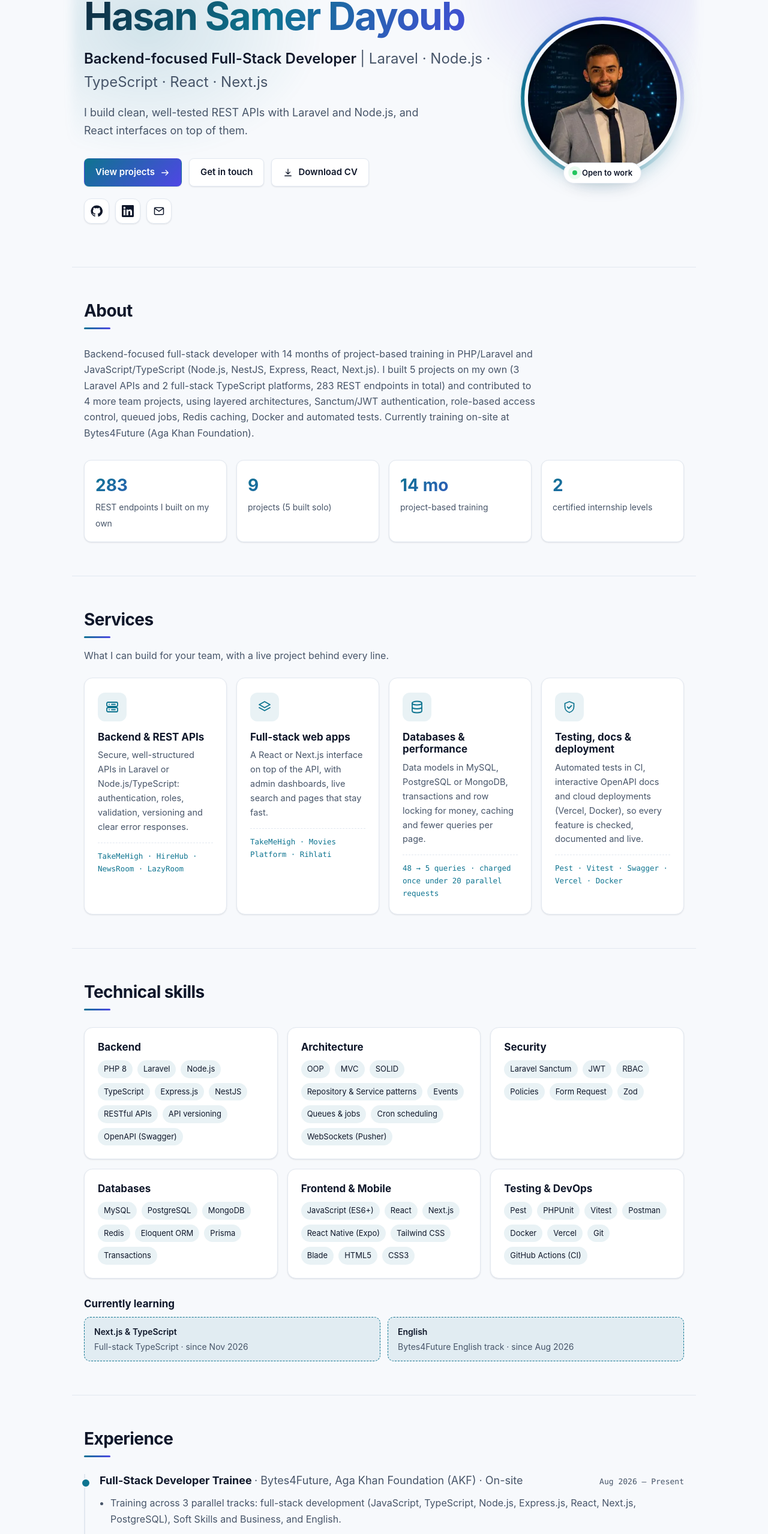
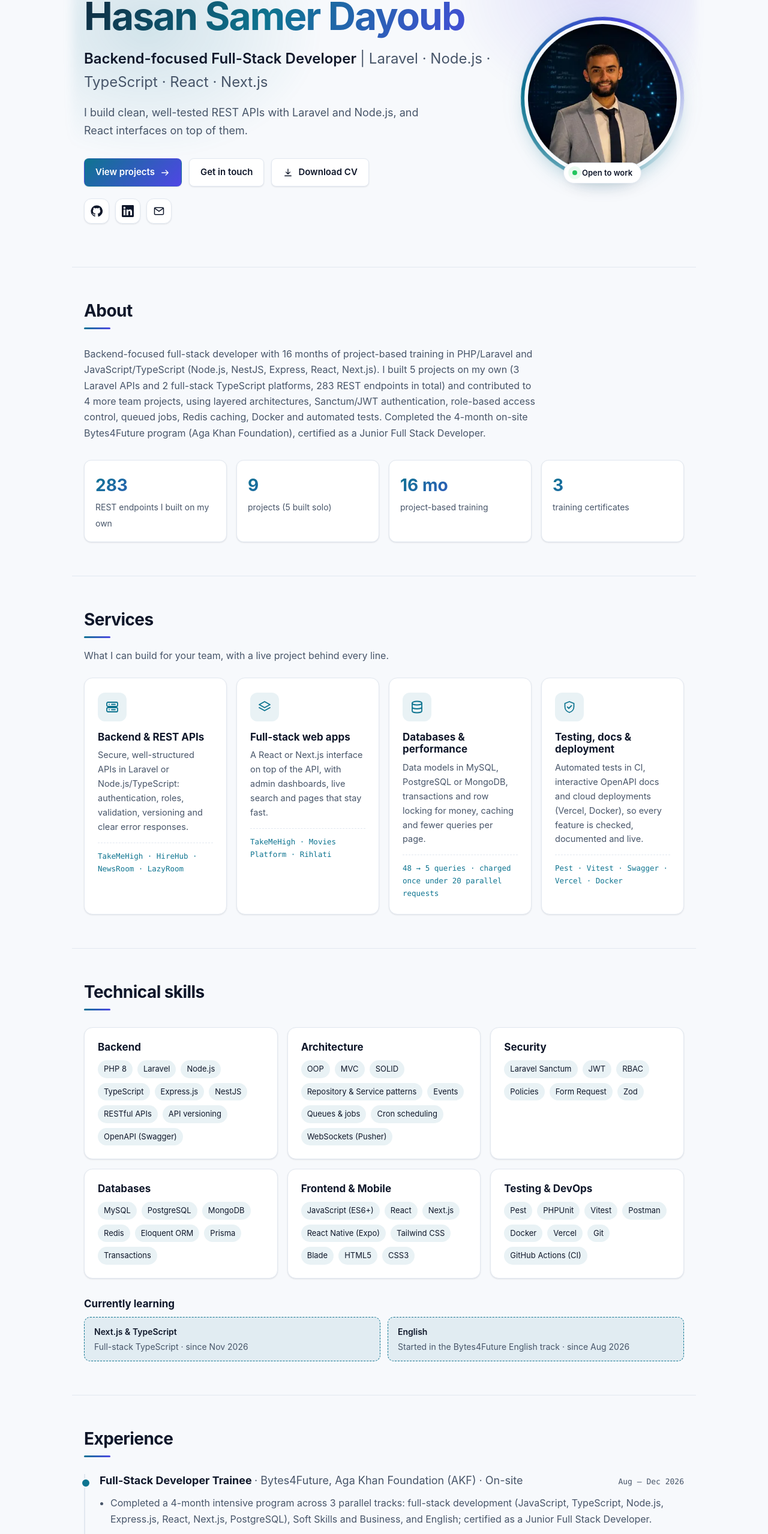
Before and after one commit to hasan123dayoub-del/portfolio, a React (Vite) app: page / in a window 1280 px wide. Shown: the part 203-2761 px from the top of the page at 60% size. Built offline with nearby package versions, Linux system fonts and the light colour scheme.

Commit message:
Bytes4Future completed (Aug - Dec 2026): Junior Full Stack Developer certificate
- Experience period closed and the program described as completed
- New certification entry; 3 training certificates, 16 months of training

```diff
--- a/src/data.ts
+++ b/src/data.ts
@@ -17,16 +17,16 @@ export const profile = {
   // Leave empty to fall back to opening the visitor's mail app.
   contactAccessKey: 'ea64e7ac-6878-4cf8-b3a4-1b3f5dc6fad7',
   summary:
-    'Backend-focused full-stack developer with 14 months of project-based training in PHP/Laravel and JavaScript/TypeScript (Node.js, NestJS, Express, React, Next.js). I built 5 projects on my own (3 Laravel APIs and 2 full-stack TypeScript platforms, 283 REST endpoints in total) and contributed to 4 more team projects, using layered architectures, Sanctum/JWT authentication, role-based access control, queued jobs, Redis caching, Docker and automated tests. Currently training on-site at Bytes4Future (Aga Khan Foundation).',
+    'Backend-focused full-stack developer with 16 months of project-based training in PHP/Laravel and JavaScript/TypeScript (Node.js, NestJS, Express, React, Next.js). I built 5 projects on my own (3 Laravel APIs and 2 full-stack TypeScript platforms, 283 REST endpoints in total) and contributed to 4 more team projects, using layered architectures, Sanctum/JWT authentication, role-based access control, queued jobs, Redis caching, Docker and automated tests. Completed the 4-month on-site Bytes4Future program (Aga Khan Foundation), certified as a Junior Full Stack Developer.',
   cvSummary:
-    'Junior backend-focused full-stack developer with 14 months of project-based training in Laravel and Node.js/TypeScript/React. Built 5 projects on my own (3 Laravel APIs and 2 full-stack TypeScript platforms with NestJS or Express, Next.js and PostgreSQL, 283 REST endpoints in total) and contributed to 4 more team projects, using layered architectures, Sanctum/JWT authentication, role-based access control, queued jobs, Redis caching, Docker and automated tests. Currently training on-site at Bytes4Future (Aga Khan Foundation). Seeking a junior backend or full-stack role: available now part-time, full-time from Aug 2027 (remote or on-site; open to relocation).',
+    'Junior backend-focused full-stack developer with 16 months of project-based training in Laravel and Node.js/TypeScript/React. Built 5 projects on my own (3 Laravel APIs and 2 full-stack TypeScript platforms with NestJS or Express, Next.js and PostgreSQL, 283 REST endpoints in total) and contributed to 4 more team projects, using layered architectures, Sanctum/JWT authentication, role-based access control, queued jobs, Redis caching, Docker and automated tests. Completed the 4-month on-site Bytes4Future program (Aga Khan Foundation), certified as a Junior Full Stack Developer. Seeking a junior backend or full-stack role: available now part-time, full-time from Aug 2027 (remote or on-site; open to relocation).',
 }
 
 export const stats = [
   { value: '283', label: 'REST endpoints I built on my own' },
   { value: '9', label: 'projects (5 built solo)' },
-  { value: '14 mo', label: 'project-based training' },
-  { value: '2', label: 'certified internship levels' },
+  { value: '16 mo', label: 'project-based training' },
+  { value: '3', label: 'training certificates' },
 ]
 
 export const skills = [
@@ -72,7 +72,7 @@ export const services = [
 // What you are learning right now. Add one line per topic, newest first.
 export const learning = [
   { topic: 'Next.js & TypeScript', since: 'Nov 2026', note: 'Full-stack TypeScript' },
-  { topic: 'English', since: 'Aug 2026', note: 'Bytes4Future English track' },
+  { topic: 'English', since: 'Aug 2026', note: 'Started in the Bytes4Future English track' },
 ]
 
 export const experience = [
@@ -80,9 +80,9 @@ export const experience = [
     role: 'Full-Stack Developer Trainee',
     company: 'Bytes4Future, Aga Khan Foundation (AKF)',
     mode: 'On-site',
-    period: 'Aug 2026 – Present',
+    period: 'Aug – Dec 2026',
     points: [
-      'Training across 3 parallel tracks: full-stack development (JavaScript, TypeScript, Node.js, Express.js, React, Next.js, PostgreSQL), Soft Skills and Business, and English.',
+      'Completed a 4-month intensive program across 3 parallel tracks: full-stack development (JavaScript, TypeScript, Node.js, Express.js, React, Next.js, PostgreSQL), Soft Skills and Business, and English; certified as a Junior Full Stack Developer.',
       'Co-developed 2 team projects (see Projects): the Institute Management System and Rihlati, which I led.',
       'Applied the track on my own in the Movies Platform (see Projects): a TypeScript API with Prisma and PostgreSQL behind a Next.js site, deployed on Vercel.',
     ],
@@ -290,6 +290,11 @@ export const projects: Project[] = [
 // Dates and IDs are as printed on the certificates and recommendation letters.
 export const certifications = [
   {
+    name: 'Bytes4Future Full-Stack Development Program',
+    detail: 'Aga Khan Foundation (AKF) · 4-month on-site program (Aug – Dec 2026), certified as a Junior Full Stack Developer, with Life Skills, Business and English training',
+    date: 'Dec 2026',
+  },
+  {
     name: 'focal X Backend Internship, Levels 1 & 2',
     detail: 'Two 4-month tracks · certified by the American Institute for Applied Education (AIAE, CertiPro), Passed with Distinction',
     date: 'Aug 2026',
@@ -306,5 +311,5 @@ export const education = {
 
 export const languages = [
   { name: 'Arabic', level: 'Native' },
-  { name: 'English', level: 'B1, actively improving through the Bytes4Future English track' },
+  { name: 'English', level: 'B1, improved through the Bytes4Future English track and still practising' },
 ]
```
Also changed, not shown: cv/cv.html (+8 -4 lines), 1 other file (tests, documents, lock files or other folders).
